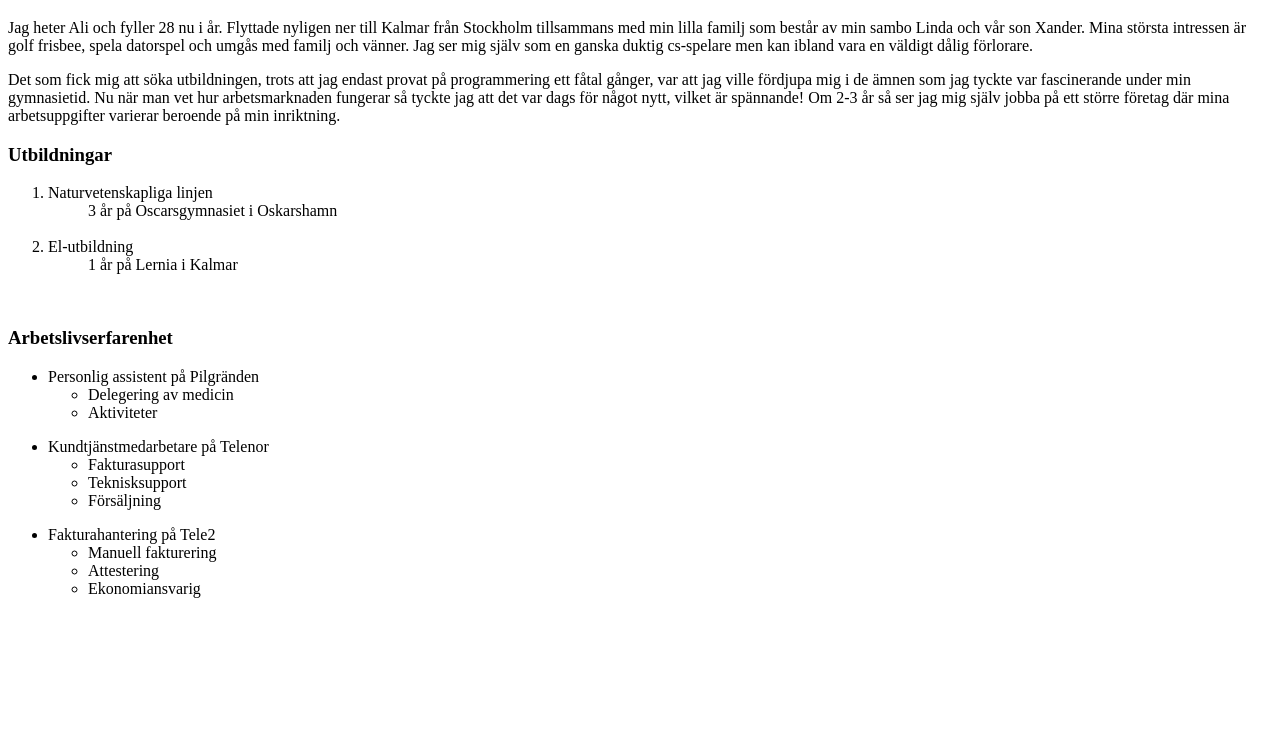
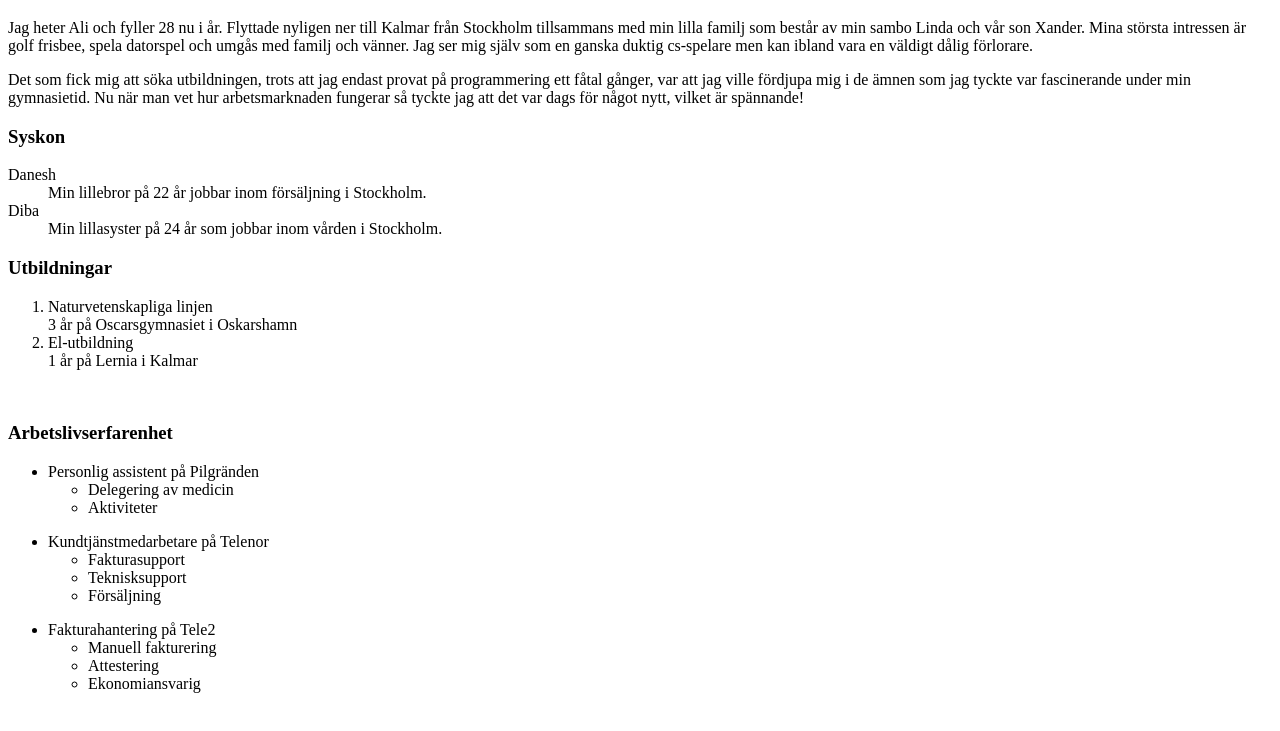
Before and after one commit to xeqtr87/Test, a plain HTML site: page pages/presentation.html in a window 1280 px wide. Shown: the part 61-792 px from the top of the page. Drawn offline with Linux system fonts and the light colour scheme.

Commit message:
added family members

```diff
--- a/pages/presentation.html
+++ b/pages/presentation.html
@@ -13,16 +13,22 @@
 	<p>Det som fick mig att söka utbildningen, trots att jag endast provat på programmering ett fåtal gånger,
 	   var att jag ville fördjupa mig i de ämnen som jag tyckte var fascinerande under min gymnasietid.
 	   Nu när man vet hur arbetsmarknaden fungerar så tyckte jag att det var dags för något nytt,
-	   vilket är spännande! Om 2-3 år så ser jag mig själv jobba på ett större företag där mina arbetsuppgifter
-	   varierar beroende på min inriktning.
+	   vilket är spännande!
 	</p>
-	<h3>Utbildningar</h3>
+	   <h3>Syskon</h3>
+        <dl>
+	       <dt>Danesh</dt>
+	           <dd>Min lillebror på 22 år jobbar inom försäljning i Stockholm.</dd>
+	       <dt>Diba</dt>
+	           <dd>Min lillasyster på 24 år som jobbar inom vården i Stockholm.</dd>
+	   </dl>
+        <h3>Utbildningar</h3>
 	<ol>
-		<dt><li>Naturvetenskapliga linjen</li></dt>
-		<dt><dd>3 år på Oscarsgymnasiet i Oskarshamn</dd></dt>
-		<br>
-		<dt><li>El-utbildning</li></dt>
-		<dd>1 år på Lernia i Kalmar</dd>
+		<li>Naturvetenskapliga linjen</li>
+		3 år på Oscarsgymnasiet i Oskarshamn
+
+		<li>El-utbildning</li>
+		1 år på Lernia i Kalmar
 	</ol>
 	<br>
 	<h3>Arbetslivserfarenhet</h3>
@@ -33,7 +39,7 @@
 				<li>Delegering av medicin</li>
 				<li>Aktiviteter</li>
 			</ul>
-		</il>
+		</li>
 	</ul>
 	<ul>
 		<li>Kundtjänstmedarbetare på Telenor
```
